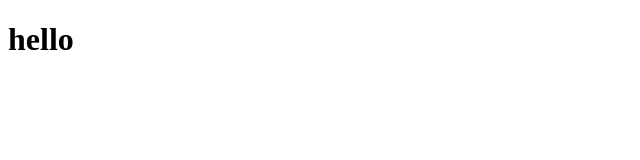
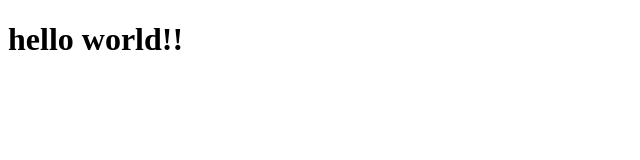
Before and after one commit to lalitha7/Coursera_webp, a plain HTML site: page site/index.html in a window 1280 px wide. Shown: the whole page, without its empty margins (0-640 px from the left). Drawn offline with Linux system fonts and the light colour scheme.

Commit message:
somemodificaton

```diff
--- a/site/index.html
+++ b/site/index.html
@@ -4,7 +4,7 @@
 	<title>Hello World!</title>
 </head>
 <body>
-<h1>hello</h1>
+<h1>hello world!!</h1>
 
 </body>
 </html>
```
